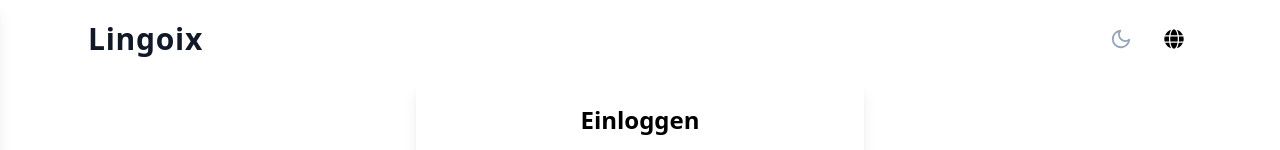
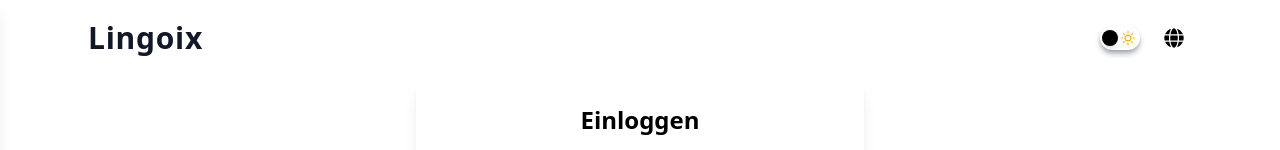
Before and after one commit to behshaad/lingoix, a React (Create React App) app: page /login in a window 1280 px wide. Shown: the top 150 px of the page. Built offline with nearby package versions, Linux system fonts and the light colour scheme.

Commit message:
style(theme-toggle): update toggle button color for light mode

```diff
--- a/src/components/ ThemeToggle.jsx
+++ b/src/components/ ThemeToggle.jsx
@@ -1,3 +1,49 @@
+// import { useContext } from "react";
+// import { ThemeContext } from "../context/ThemeContext";
+// import { FiSun, FiMoon } from "react-icons/fi";
+
+// const ThemeToggle = () => {
+//   const { darkMode, setDarkMode } = useContext(ThemeContext);
+
+//   return (
+//     <label className="flex items-center cursor-pointer">
+//       <input
+//         type="checkbox"
+//         checked={darkMode}
+//         onChange={() => setDarkMode(!darkMode)}
+//         className="hidden"
+//       />
+//       <div className="w-11 h-6 bg-transparent dark:bg-gray-800 rounded-full p-0.5 flex items-center relative transition-all shadow-md shadow-gray-400 dark:shadow-gray-900 backdrop-blur-lg">
+//         {/* آیکون خورشید - سمت راست */}
+//         <div
+//           className={`absolute right-1 top-1 w-5 h-4 flex items-center justify-center transition-opacity duration-300 ${
+//             darkMode ? "opacity-0" : "opacity-100"
+//           }`}
+//         >
+//           <FiSun className="text-yellow-500 text-sm" />
+//         </div>
+
+//         {/* آیکون ماه - سمت چپ */}
+//         <div
+//           className={`absolute left-1 top-1 w-5 h-4 flex items-center justify-center transition-opacity duration-300 ${
+//             darkMode ? "opacity-100" : "opacity-0"
+//           }`}
+//         >
+//           <FiMoon className="text-white text-sm" />
+//         </div>
+
+//         {/* دایره سوئیچ */}
+//         <div
+//           className={`w-4 h-4 bg-white rounded-full shadow-md transition-transform duration-300 ${
+//             darkMode ? "translate-x-6" : "translate-x-0"
+//           }`}
+//         ></div>
+//       </div>
+//     </label>
+//   );
+// };
+
+// export default ThemeToggle;
 import { useContext } from "react";
 import { ThemeContext } from "../context/ThemeContext";
 import { FiSun, FiMoon } from "react-icons/fi";
@@ -6,16 +52,42 @@ const ThemeToggle = () => {
   const { darkMode, setDarkMode } = useContext(ThemeContext);
 
   return (
-    <button
-      onClick={() => setDarkMode(!darkMode)}
-      className="p-2 rounded-full transition-all duration-300 hover:bg-gray-200 dark:hover:bg-gray-700"
-    >
-      {darkMode ? (
-        <FiSun size={22} color="#facc15" />
-      ) : (
-        <FiMoon size={22} color="#94a3b8" />
-      )}
-    </button>
+    <label className="flex items-center cursor-pointer">
+      <input
+        type="checkbox"
+        checked={darkMode}
+        onChange={() => setDarkMode(!darkMode)}
+        className="hidden"
+      />
+      <div className="w-10 h-6 bg-transparent dark:bg-gray-800 rounded-full p-0.5 flex items-center relative transition-all shadow-md shadow-gray-400 dark:shadow-gray-900 backdrop-blur-lg">
+        {/* آیکون خورشید - سمت راست */}
+        <div
+          className={`absolute right-1 top-1 w-4 h-4 flex items-center justify-center transition-opacity duration-300 ${
+            darkMode ? "opacity-0" : "opacity-100"
+          }`}
+        >
+          <FiSun className="text-yellow-500 text-sm" />
+        </div>
+
+        {/* آیکون ماه - سمت چپ */}
+        <div
+          className={`absolute left-1 top-1 w-4 h-4 flex items-center justify-center transition-opacity duration-300 ${
+            darkMode ? "opacity-100" : "opacity-0"
+          }`}
+        >
+          <FiMoon className="text-white text-sm" />
+        </div>
+
+        {/* دایره سوئیچ با تغییر رنگ */}
+        <div
+          className={`w-4 h-4 rounded-full shadow-md transition-transform duration-300 ${
+            darkMode
+              ? "translate-x-5 bg-white" // در حالت تاریک دایره سفید است
+              : "translate-x-0 bg-black" // در حالت روشن دایره مشکی است
+          }`}
+        ></div>
+      </div>
+    </label>
   );
 };
 
--- a/src/pages/HomePage.jsx
+++ b/src/pages/HomePage.jsx
@@ -3,10 +3,12 @@ import React from "react";
 import Header from "../components/Header";
 import FeaturesSection from "../components/FeaturesSection";
 import SignUpCallToAction from "../components/SignUpCallToAction";
+// import Test from "../components/Test";
 
 const HomePage = () => {
   return (
     <div className="home-page top-4">
+      {/* <Test/> */}
       <Header />
       <FeaturesSection />
       <SignUpCallToAction />
```
